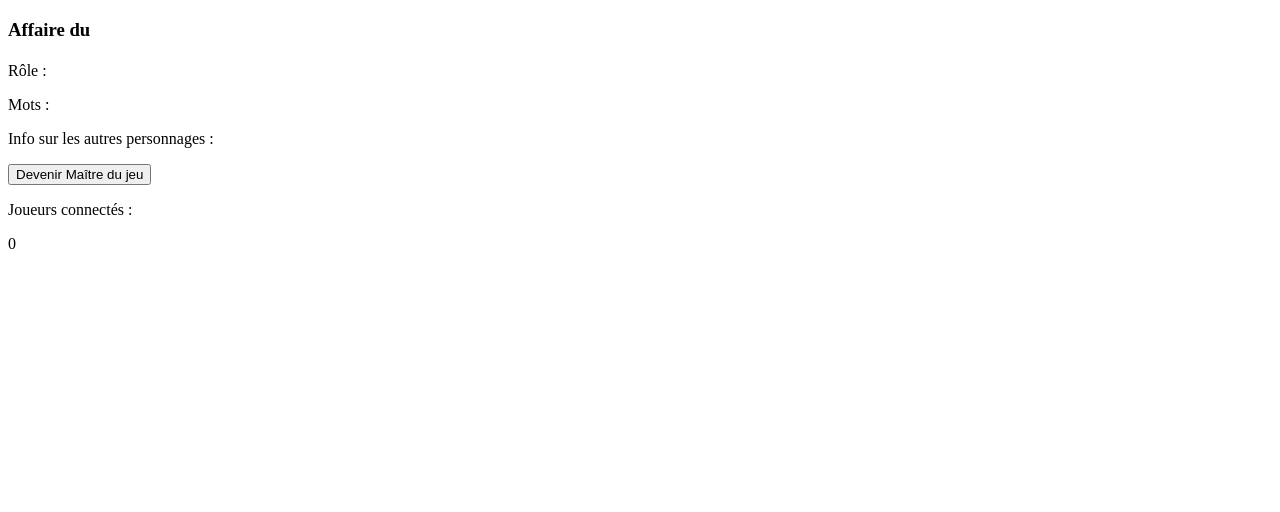
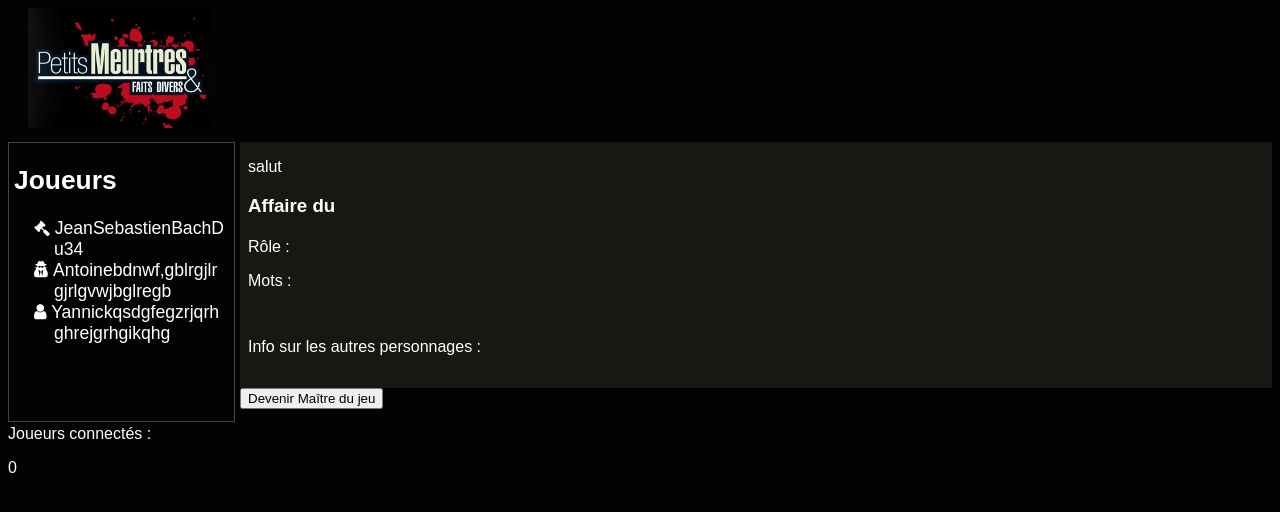
Before and after one commit to Syl20r/petits-meutres-et-faits-divers, a website: page client/index.html in a window 1280 px wide. Drawn offline with nearby package versions, Linux system fonts and the light colour scheme; no server answers.

```diff
--- a/client/index.html
+++ b/client/index.html
@@ -3,12 +3,31 @@
 
 <head>
   <meta charset="utf-8">
-  <title>Home</title>
+  <title>Petits Meurtres et Faits Divers </title>
+  <link rel="icon" href="icon.ico" />
+  <link rel="stylesheet" type="text/css" href="style.css" />
+  <link rel="stylesheet" href="https://cdnjs.cloudflare.com/ajax/libs/font-awesome/4.7.0/css/font-awesome.min.css">
 </head>
 
 <body>
+  <header>
+    <div id="logo"><img src="logo.jpg" id="resize"></div>
+
+  </header>
+  <div id="container">
+  <aside>
+    <h1 id="aside">Joueurs</h1>
+    <ul id="pseudos">
+      <li id="mj"><i class="fa fa-legal" style="font-size: 90%"></i>  JeanSebastienBachDu34</li>
+      <li id="inspector"><i class="fa fa-user-secret"></i>  Antoinebdnwf,gblrgjlrgjrlgvwjbglregb</li>
+      <li id="suspect"><i class="fa fa-user"></i>  Yannickqsdgfegzrjqrhghrejgrhgikqhg</li>
+    </ul>
+  </aside>
+
+  <div id="content">
+    <p>salut</p>
     <div class=date>
-    <h3>Affaire du </h4>
+      <h3>Affaire du </h3>
       <h4 id=date></h4>
     </div>
     <p id="connexion"></p>
@@ -30,6 +49,7 @@
       <ul id="info_perso">
       </ul>
     </div>
+  </div>
 
     <button onclick="mj()" type="button" id="boutonMj">Devenir Maître du jeu</button>
     <div id="maitre"></div>
@@ -39,6 +59,10 @@
     <!-- Le fichier socket.io.js est généré par server.js -->
     <script type="text/javascript" src="/socket.io/socket.io.js"></script>
     <script type="text/javascript" src="js/client.js"></script>
+
+
+  </div>
+
 </body>
 
 </html>
--- /dev/null
+++ b/client/style.css
@@ -0,0 +1,52 @@
+html{
+	font-family: Arial, sans-serif;
+	background-color:#030303;
+	color:white;
+}
+
+header
+{
+	background-color: #030303;
+	padding-left:20px;
+}
+
+
+aside{
+	float:left;
+	font-size: 110%;
+	border-style: solid;
+	width:210px;
+	border-width:1px;
+	border-color: #444444;
+	margin:10px 5px 0 0;
+	padding: 0 10px 60px 5px;
+
+}
+
+ul{
+	list-style-type: none;
+	text-indent:-10px;
+	overflow: hidden;
+	word-break:break-all;
+}
+
+
+#container{
+	overflow:auto;
+}
+
+#content{
+	background-color:#171814;
+	overflow:hidden;
+	padding-left:8px;
+	margin-top:10px;
+	min-width:500
+}
+
+
+img#resize{
+	height:120px;
+	width: auto;
+
+
+.mj{}
--- /dev/null
+++ b/todolist.txt
@@ -0,0 +1 @@
+-Quand aucun joueur n'a rentré son pseudo, afficher "aucun joueur connecté dans le ul"
```
Also changed, not shown: commands.txt (added, +9 -0 lines), README.md, client/icon.ico (added), client/logo.jpg (added), 1 other file. Lines whose indentation alone changed are shown as unchanged.
